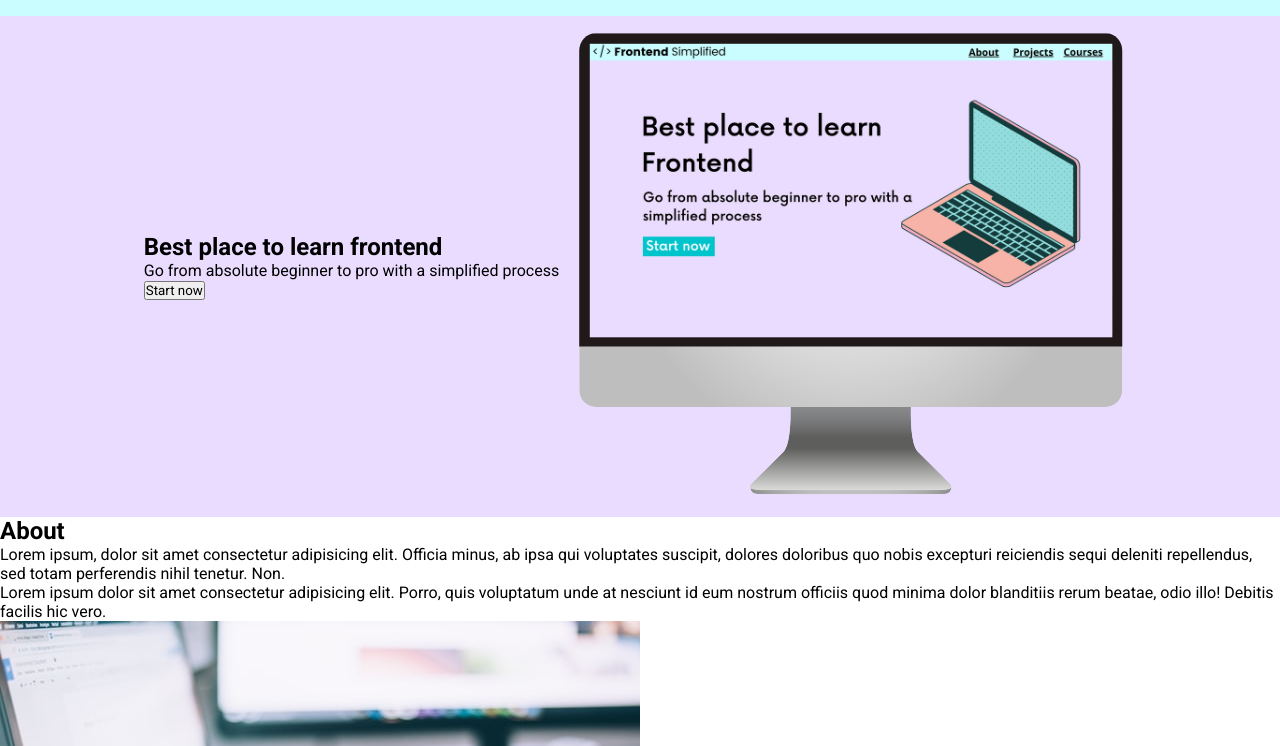
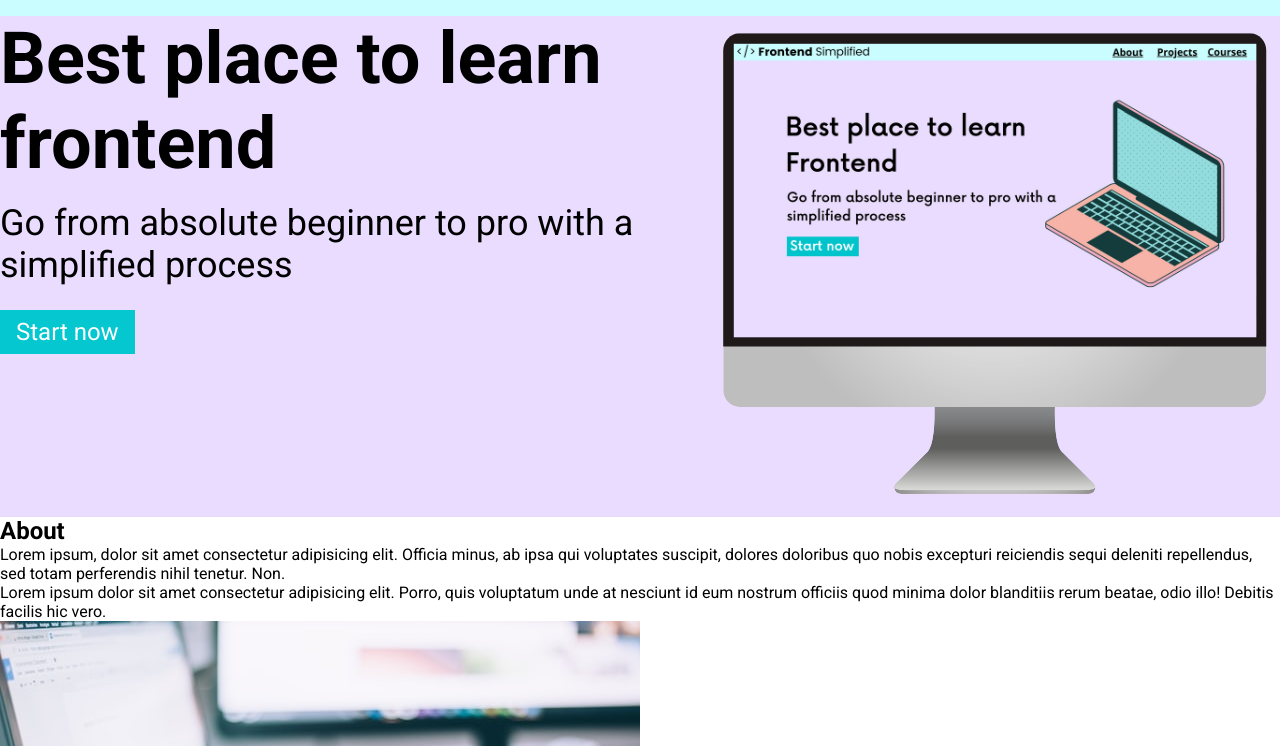
Before and after one commit to Hakeempy/New-Project, a plain HTML site: page index.html in a window 1280 px wide. Shown: the part 54-800 px from the top of the page. Drawn offline with Linux system fonts and the light colour scheme.

Commit message:
Adding CSS

```diff
--- a/index.html
+++ b/index.html
@@ -18,14 +18,17 @@
         </ul>
       </nav>
       <header>
+        <div class="row">
           <div>
             <h1>Best place to learn frontend</h1>
-          <p>Go from absolute beginner to pro with a simplified process</p>
+            <p class="sub-header">Go from absolute beginner to pro with a simplified process</p>
             <button>Start now</button>
           </div>
           <figure>
             <img src="./assets/laptop.png" alt="Home page image" />
           </figure>
+        </div>
+
       </header>
     </section>
 
--- a/style.css
+++ b/style.css
@@ -25,6 +25,24 @@ header {
 
 }
 
+h1 {
+    font-size: 72px;
+}
+
+.sub-header {
+    font-size: 36px;
+    margin: 16px 0px 24px 0;
+}
+
+button {
+    background-color: #05c7cf;
+    color: white;
+    border: none;
+    padding: 8px 16px;
+    font-size: 24px;
+    cursor: pointer;
+}
+
 a {
     color: black;
     font-size: 24px;
@@ -43,3 +61,9 @@ li {
     list-style-type: none;
     padding: 16px;
 }
+
+.row {
+    width: 100%;
+    max-width: 1300px;
+    display: flex;
+}
```
Lines whose indentation alone changed are shown as unchanged.
